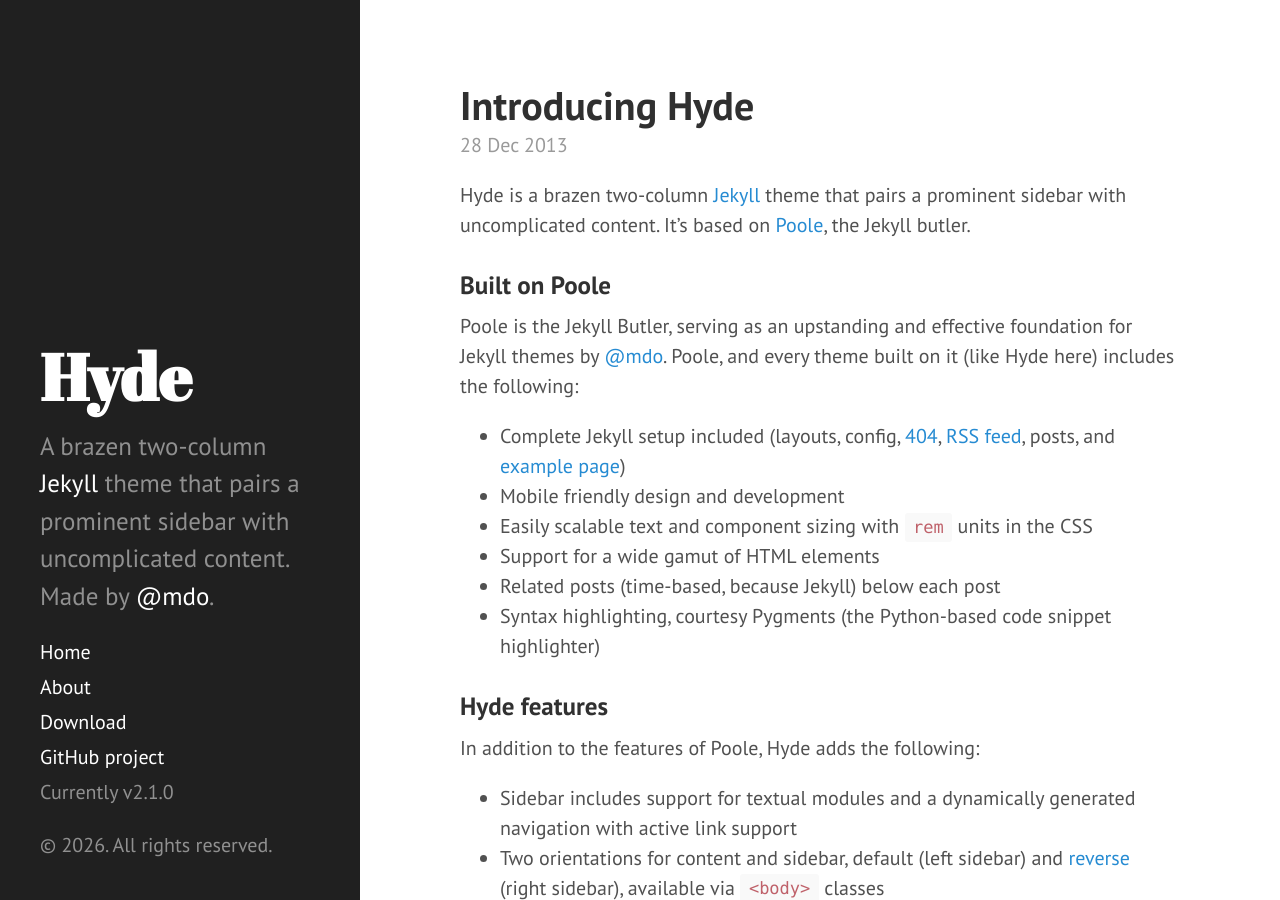
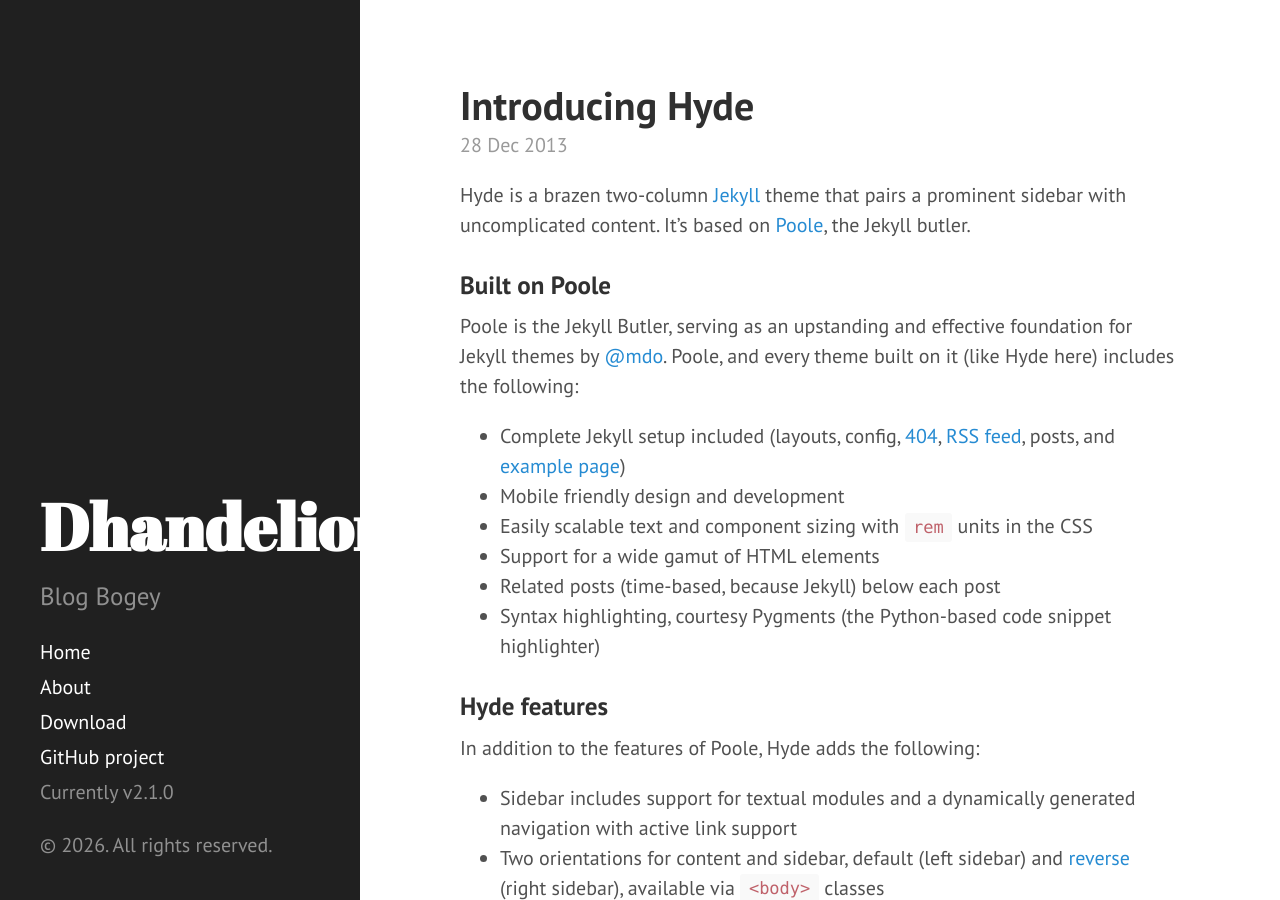
Before and after one commit to thedhandelion/thedhandelion.github.io, a Jekyll site: the page built from index.html, in a window 1280 px wide and 900 px high. Built offline with Jekyll 4.4.1, drawn with Linux system fonts in a browser that asks for light colours; Markdown is read by kramdown in place of the engine named in the settings; the list of posts is cut into pages by our own code.

Commit message:
Fix config

```diff
--- a/_config.yml
+++ b/_config.yml
@@ -1,5 +1,5 @@
 # Dependencies
-markdown:         redcarpet
+markdown:         kramdown
 highlighter:      pygments
 
 # Permalinks
@@ -7,20 +7,13 @@
 relative_permalinks: true
 
 # Setup
-title:            Hyde
-tagline:          'A Jekyll theme'
-description:      'A brazen two-column <a href="http://jekyllrb.com" target="_blank">Jekyll</a> theme that pairs a prominent sidebar with uncomplicated content. Made by <a href="https://twitter.com/mdo" target="_blank">@mdo</a>.'
-url:              http://hyde.getpoole.com
+title:            Dhandelion
+tagline:          Cyber Blog and Other Computery Stuff
+description:      Blog Bogey
+url:              "https://thedhandelion.github.io"
 baseurl:          /
-
-author:
-  name:           'Mark Otto'
-  url:            https://twitter.com/mdo
 
 paginate:         5
 
 # Custom vars
 version:          2.1.0
-
-github:
-  repo:           https://github.com/poole/hyde
```
